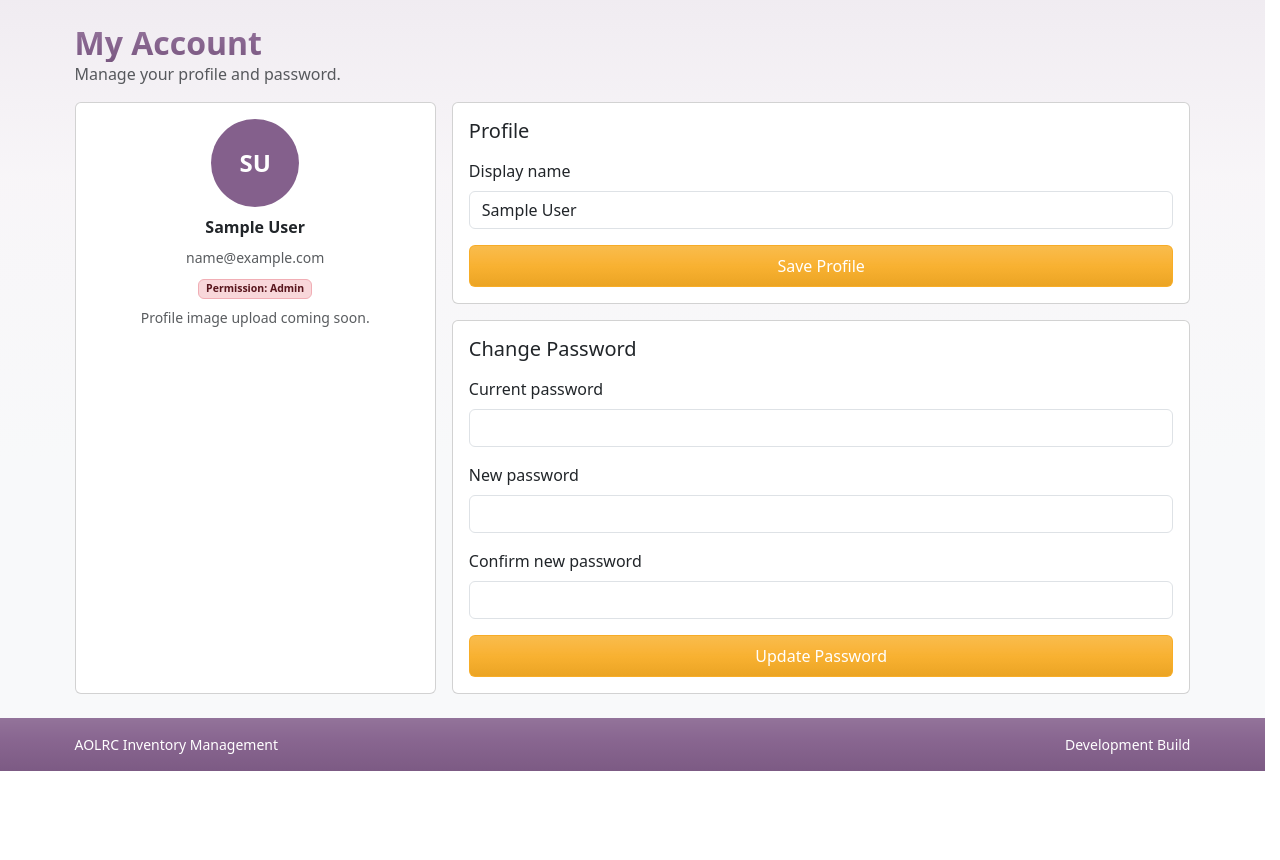
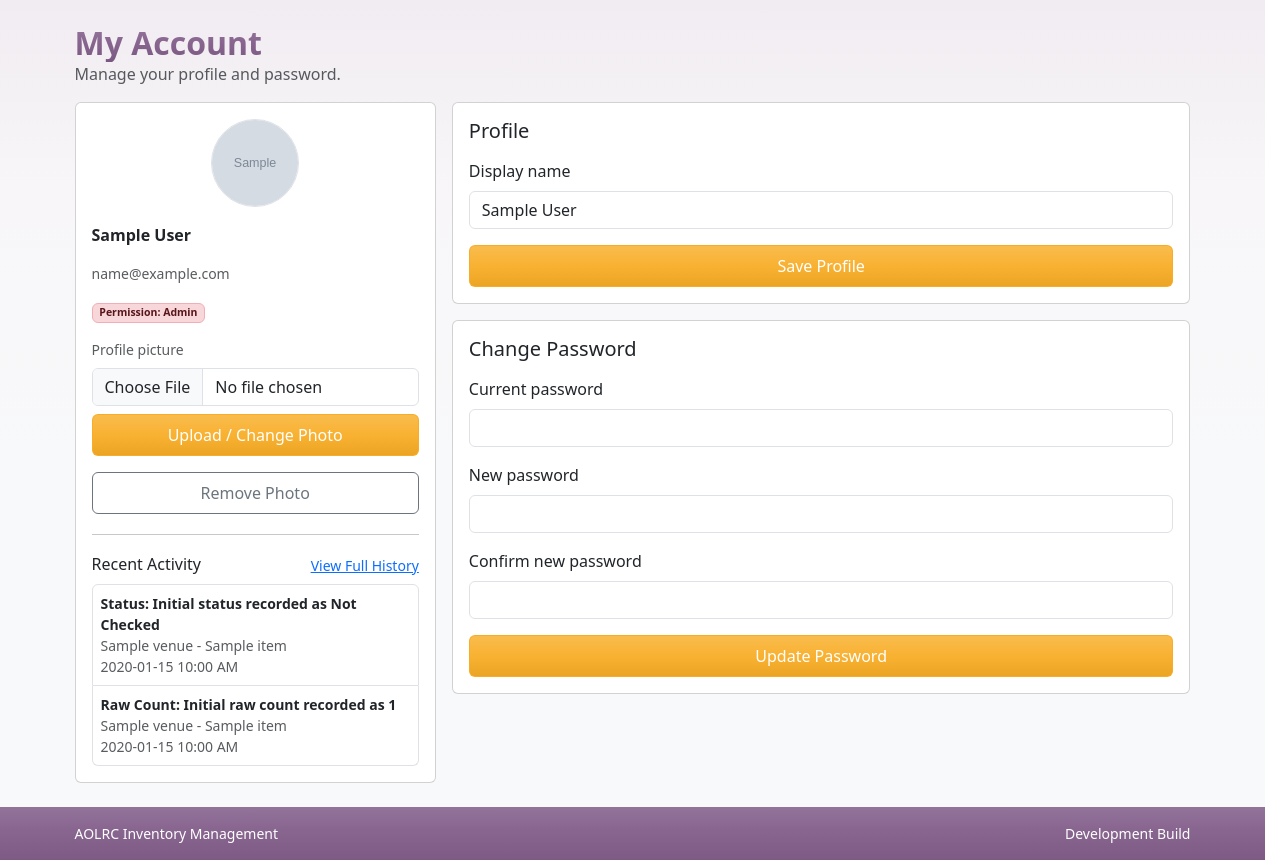
Before and after one commit to Usedpopcorn/AOLRC-Inventory-MS, a Flask app: page /account in a window 1280 px wide. Shown: the part 61-921 px from the top of the page. Before the commit the page ends 832 px from the top, so only its background shows below. Run offline with Flask 3, Linux system fonts and the light colour scheme; a user stored in the database is signed in; tables that the repository leaves empty hold one stand-in row (values such as "Sample post"); grey boxes marked "Sample" are stand-in pictures.

Commit message:
Add account avatar uploads and personal activity history.
This updates the account page to support profile photo management and adds a user-scoped recent activity panel with expandable full-history pagination while keeping shared dashboard behavior unchanged.

Made-with: Cursor

```diff
--- a/app/models.py
+++ b/app/models.py
@@ -30,6 +30,8 @@ class User(UserMixin, db.Model):
         onupdate=lambda: datetime.now(timezone.utc),
         nullable=False,
     )
+    avatar_filename = db.Column(db.String(255), nullable=True)
+    avatar_updated_at = db.Column(db.DateTime, nullable=True)
 
     def get_id(self):
         return str(self.id)
--- a/app/routes/auth.py
+++ b/app/routes/auth.py
@@ -1,10 +1,13 @@
 import os
 from datetime import datetime, timedelta
+from pathlib import Path
+import secrets
 from urllib.parse import urlparse, urljoin
 
 from flask import Blueprint, current_app, flash, redirect, render_template, request, url_for
 from flask_login import current_user, login_required, login_user, logout_user
 from werkzeug.security import check_password_hash, generate_password_hash
+from werkzeug.utils import secure_filename
 
 from app import db
 from app.models import User
@@ -55,6 +58,39 @@ def _build_account_initials(user):
     if len(parts) == 1:
         return parts[0][:2].upper()
     return (parts[0][0] + parts[1][0]).upper()
+
+
+def _avatar_upload_dir():
+    upload_dir = current_app.config.get("AVATAR_UPLOAD_DIR")
+    if upload_dir:
+        return Path(upload_dir)
+    return Path(current_app.static_folder) / "uploads" / "avatars"
+
+
+def _avatar_web_prefix():
+    return (current_app.config.get("AVATAR_WEB_PREFIX") or "uploads/avatars").strip("/")
+
+
+def _avatar_url_for_user(user):
+    filename = (user.avatar_filename or "").strip()
+    if not filename:
+        return None
+    return url_for("static", filename=f"{_avatar_web_prefix()}/{filename}")
+
+
+def _is_allowed_avatar_file(filename):
+    if "." not in filename:
+        return False
+    ext = filename.rsplit(".", 1)[1].lower()
+    return ext in {"jpg", "jpeg", "png", "webp"}
+
+
+def _build_account_activity(user_id, full_history=False, page=1):
+    from app.routes.main import build_activity_page
+
+    if full_history:
+        return build_activity_page(actor_user_id=user_id, page=page)
+    return build_activity_page(actor_user_id=user_id, page=1, page_size=10)
 
 
 def _resolve_quick_login_user(quick_role):
@@ -161,10 +197,78 @@ def logout():
 @auth_bp.get("/account")
 @login_required
 def account():
+    activity_view = (request.args.get("activity_view") or "").strip().lower()
+    show_full_activity = activity_view == "full"
+    try:
+        activity_page = max(int(request.args.get("activity_page", "1")), 1)
+    except ValueError:
+        activity_page = 1
+
+    activity_data = _build_account_activity(
+        current_user.id,
+        full_history=show_full_activity,
+        page=activity_page,
+    )
+
     return render_template(
         "auth/account.html",
         avatar_initials=_build_account_initials(current_user),
+        avatar_url=_avatar_url_for_user(current_user),
+        account_activity_rows=activity_data["rows"],
+        account_activity_pagination=activity_data,
+        show_full_activity=show_full_activity,
     )
+
+
+@auth_bp.post("/account/avatar")
+@login_required
+def upload_avatar():
+    file_obj = request.files.get("avatar")
+    if file_obj is None or not (file_obj.filename or "").strip():
+        flash("Please choose an image to upload.", "error")
+        return redirect(url_for("auth.account"))
+
+    original_name = secure_filename(file_obj.filename or "")
+    if not original_name or not _is_allowed_avatar_file(original_name):
+        flash("Please upload a JPG, JPEG, PNG, or WEBP image.", "error")
+        return redirect(url_for("auth.account"))
+
+    extension = original_name.rsplit(".", 1)[1].lower()
+    safe_name = f"user_{current_user.id}_{secrets.token_hex(8)}.{extension}"
+
+    upload_dir = _avatar_upload_dir()
+    upload_dir.mkdir(parents=True, exist_ok=True)
+
+    old_filename = (current_user.avatar_filename or "").strip()
+    file_obj.save(upload_dir / safe_name)
+
+    if old_filename and old_filename != safe_name:
+        old_path = upload_dir / old_filename
+        if old_path.exists():
+            old_path.unlink()
+
+    current_user.avatar_filename = safe_name
+    current_user.avatar_updated_at = datetime.utcnow()
+    db.session.commit()
+    flash("Profile picture updated.", "success")
+    return redirect(url_for("auth.account"))
+
+
+@auth_bp.post("/account/avatar/remove")
+@login_required
+def remove_avatar():
+    upload_dir = _avatar_upload_dir()
+    old_filename = (current_user.avatar_filename or "").strip()
+    if old_filename:
+        old_path = upload_dir / old_filename
+        if old_path.exists():
+            old_path.unlink()
+
+    current_user.avatar_filename = None
+    current_user.avatar_updated_at = None
+    db.session.commit()
+    flash("Profile picture removed.", "success")
+    return redirect(url_for("auth.account"))
 
 
 @auth_bp.post("/account/profile")
--- a/app/routes/main.py
+++ b/app/routes/main.py
@@ -223,6 +223,8 @@ def build_activity_page(
     end_date=None,
     sort="newest",
     page=1,
+    actor_user_id=None,
+    page_size=None,
 ):
     requested_page = max(int(page or 1), 1)
 
@@ -238,6 +240,7 @@ def build_activity_page(
             Check.created_at.label("changed_at"),
             Venue.name.label("venue_name"),
             Item.name.label("item_name"),
+            Check.user_id.label("actor_user_id"),
             status_actor_name.label("actor_name"),
             previous_status.label("old_status_key"),
             CheckLine.status.label("new_status_key"),
@@ -260,6 +263,8 @@ def build_activity_page(
             status_inner.c.old_status_key != status_inner.c.new_status_key,
         )
     )
+    if actor_user_id is not None:
+        status_events = status_events.where(status_inner.c.actor_user_id == actor_user_id)
 
     count_actor_name = activity_actor_name_expr(User.display_name, User.email)
     previous_raw_count = func.lag(CountLine.raw_count).over(
@@ -273,6 +278,7 @@ def build_activity_page(
             CountSession.created_at.label("changed_at"),
             Venue.name.label("venue_name"),
             Item.name.label("item_name"),
+            CountSession.user_id.label("actor_user_id"),
             count_actor_name.label("actor_name"),
             cast(literal(None), String).label("old_status_key"),
             cast(literal(None), String).label("new_status_key"),
@@ -292,6 +298,8 @@ def build_activity_page(
             count_inner.c.old_raw_count != count_inner.c.new_raw_count,
         )
     )
+    if actor_user_id is not None:
+        count_events = count_events.where(count_inner.c.actor_user_id == actor_user_id)
 
     activity_events = union_all(status_events, count_events).subquery()
     filtered_activity = select(activity_events)
@@ -342,9 +350,10 @@ def build_activity_page(
         select(func.count()).select_from(filtered_subquery)
     ).scalar_one()
 
-    total_pages = max((total_count + ACTIVITY_PAGE_SIZE - 1) // ACTIVITY_PAGE_SIZE, 1) if total_count else 1
+    effective_page_size = max(int(page_size or ACTIVITY_PAGE_SIZE), 1)
+    total_pages = max((total_count + effective_page_size - 1) // effective_page_size, 1) if total_count else 1
     current_page = min(requested_page, total_pages) if total_count else 1
-    offset = (current_page - 1) * ACTIVITY_PAGE_SIZE
+    offset = (current_page - 1) * effective_page_size
 
     type_sort_rank = case(
         (filtered_subquery.c.type_key == "status", 0),
@@ -401,7 +410,7 @@ def build_activity_page(
         )
 
     page_rows = db.session.execute(
-        select(filtered_subquery).order_by(*order_by).offset(offset).limit(ACTIVITY_PAGE_SIZE)
+        select(filtered_subquery).order_by(*order_by).offset(offset).limit(effective_page_size)
     ).mappings().all()
     serialized_rows = [serialize_activity_row(row) for row in page_rows]
 
@@ -410,7 +419,7 @@ def build_activity_page(
     return {
         "rows": serialized_rows,
         "total_count": total_count,
-        "page_size": ACTIVITY_PAGE_SIZE,
+        "page_size": effective_page_size,
         "current_page": current_page,
         "total_pages": total_pages,
         "has_prev": current_page > 1,
--- a/templates/auth/account.html
+++ b/templates/auth/account.html
@@ -12,13 +12,24 @@
 <div class="row g-3">
   <div class="col-12 col-lg-4">
     <div class="card h-100">
-      <div class="card-body d-flex flex-column align-items-center text-center gap-2">
-        <div
-          class="rounded-circle d-flex align-items-center justify-content-center fw-bold text-white"
-          style="width: 88px; height: 88px; font-size: 1.5rem; background: var(--aolrc-purple);"
-          aria-label="Profile avatar placeholder"
-        >
-          {{ avatar_initials }}
+      <div class="card-body d-flex flex-column gap-3">
+        <div class="d-flex flex-column align-items-center text-center gap-2">
+          {% if avatar_url %}
+            <img
+              src="{{ avatar_url }}"
+              alt="Profile picture"
+              class="rounded-circle border"
+              style="width: 88px; height: 88px; object-fit: cover;"
+            >
+          {% else %}
+            <div
+              class="rounded-circle d-flex align-items-center justify-content-center fw-bold text-white"
+              style="width: 88px; height: 88px; font-size: 1.5rem; background: var(--aolrc-purple);"
+              aria-label="Profile avatar initials"
+            >
+              {{ avatar_initials }}
+            </div>
+          {% endif %}
         </div>
         <div class="fw-semibold">{{ current_user.display_name or current_user.email }}</div>
         <div class="text-muted small">{{ current_user.email }}</div>
@@ -31,7 +42,57 @@
             <span class="badge bg-secondary-subtle text-secondary-emphasis border border-secondary-subtle">Permission: View Only</span>
           {% endif %}
         </div>
-        <div class="text-muted small">Profile image upload coming soon.</div>
+        <form method="post" action="{{ url_for('auth.upload_avatar') }}" enctype="multipart/form-data" class="d-flex flex-column gap-2">
+          <input type="hidden" name="csrf_token" value="{{ csrf_token() }}">
+          <label class="form-label mb-0 small text-muted" for="avatar">Profile picture</label>
+          <input class="form-control" id="avatar" name="avatar" type="file" accept=".jpg,.jpeg,.png,.webp" required>
+          <button class="btn btn-aolrc-accent py-2 w-100" type="submit">Upload / Change Photo</button>
+        </form>
+        {% if avatar_url %}
+          <form method="post" action="{{ url_for('auth.remove_avatar') }}">
+            <input type="hidden" name="csrf_token" value="{{ csrf_token() }}">
+            <button class="btn btn-outline-secondary py-2 w-100" type="submit">Remove Photo</button>
+          </form>
+        {% endif %}
+
+        <hr class="my-1">
+
+        <div>
+          <div class="d-flex align-items-center justify-content-between mb-2">
+            <h2 class="h6 mb-0">Recent Activity</h2>
+            {% if show_full_activity %}
+              <a class="small" href="{{ url_for('auth.account') }}">Collapse</a>
+            {% else %}
+              <a class="small" href="{{ url_for('auth.account', activity_view='full') }}">View Full History</a>
+            {% endif %}
+          </div>
+          {% if account_activity_rows %}
+            <div class="list-group">
+              {% for row in account_activity_rows %}
+                <div class="list-group-item px-2 py-2">
+                  <div class="small fw-semibold">{{ row.type_meta.text }}: {{ row.detail_text }}</div>
+                  <div class="text-muted small">{{ row.venue_name }} - {{ row.item_name }}</div>
+                  <div class="text-muted small">{{ row.changed_at_text }}</div>
+                </div>
+              {% endfor %}
+            </div>
+            {% if show_full_activity and account_activity_pagination.total_pages > 1 %}
+              <div class="d-flex justify-content-between align-items-center mt-2">
+                <div class="small text-muted">Page {{ account_activity_pagination.current_page }} of {{ account_activity_pagination.total_pages }}</div>
+                <div class="d-flex gap-2">
+                  {% if account_activity_pagination.has_prev %}
+                    <a class="btn btn-outline-secondary btn-sm" href="{{ url_for('auth.account', activity_view='full', activity_page=account_activity_pagination.current_page - 1) }}">Prev</a>
+                  {% endif %}
+                  {% if account_activity_pagination.has_next %}
+                    <a class="btn btn-outline-secondary btn-sm" href="{{ url_for('auth.account', activity_view='full', activity_page=account_activity_pagination.current_page + 1) }}">Next</a>
+                  {% endif %}
+                </div>
+              </div>
+            {% endif %}
+          {% else %}
+            <div class="text-muted small">No recent activity yet.</div>
+          {% endif %}
+        </div>
       </div>
     </div>
   </div>
```
Also changed, not shown: app/__init__.py (+10 -0 lines), migrations/versions/d3a7b9f5c2e1_add_user_avatar_fields.py (added, +28 -0 lines).
